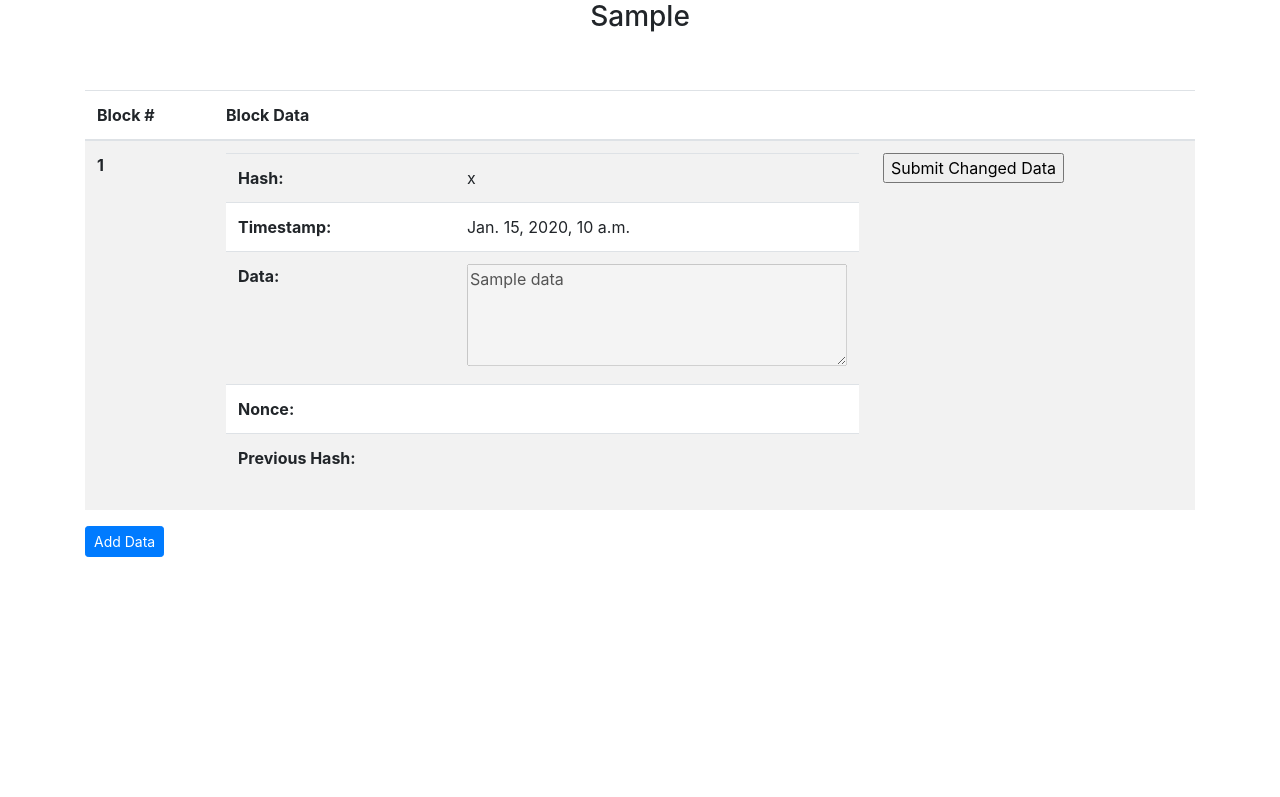
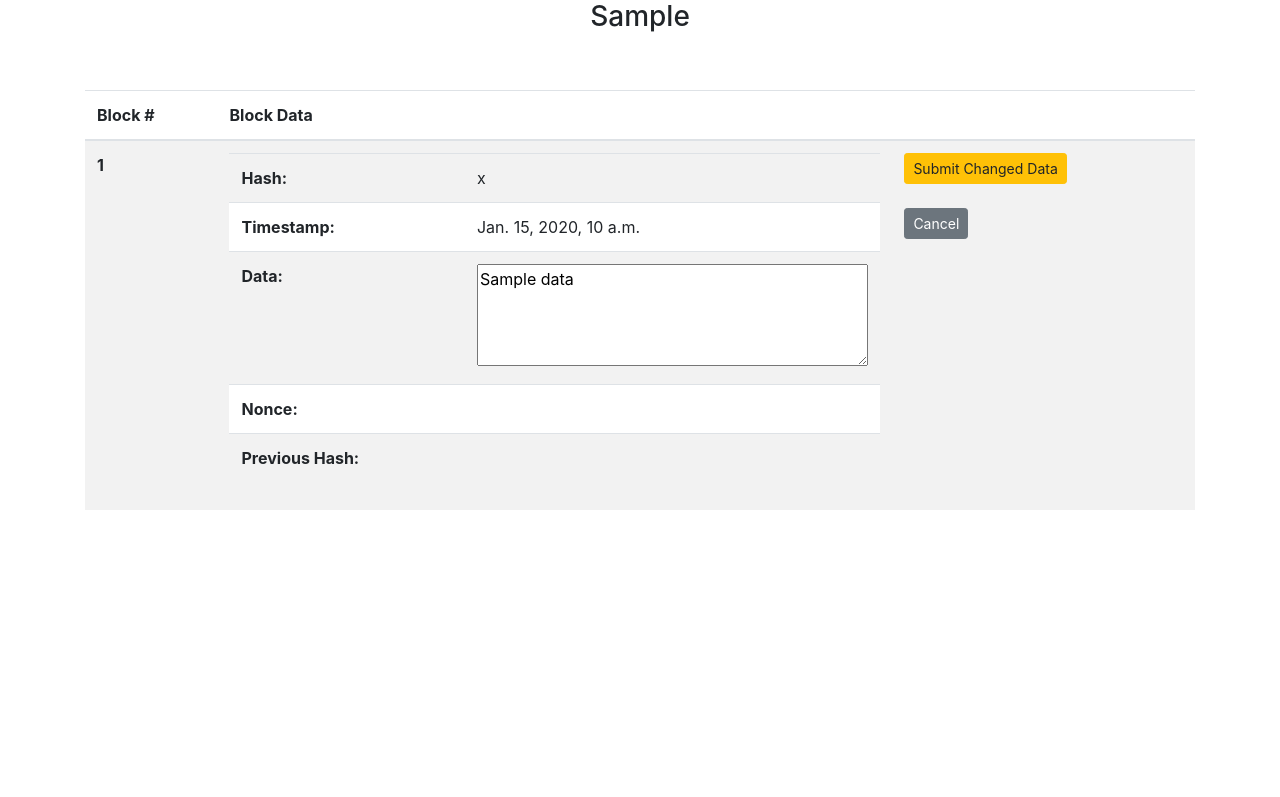
Before and after one commit to markguindi1/Blockchain-Platform-Project, a Django app: template blockchainplatform/bcplatform/templates/bcplatform/blockchain_corrupt_form_view.html in a window 1280 px wide. Shown: the part 56-853 px from the top of the page. After the commit the page ends 520 px from the top, so only its background shows below. Run offline with Django 3.2, Linux system fonts and the light colour scheme; the template is opened without the code that fills it: most values are stand-ins (such as "Sample title", 1, 10 or a date in 2020); some libraries are stand-ins or nearby versions.

Commit message:
Create template for corrupting BC

```diff
--- a/blockchainplatform/bcplatform/templates/bcplatform/blockchain_corrupt_form_view.html
+++ b/blockchainplatform/bcplatform/templates/bcplatform/blockchain_corrupt_form_view.html
@@ -7,12 +7,6 @@
 
     <h3 class="text-center">{{ bc }}</h3>
     <br />
-
-    {% if bc.admin == request.user.blockchainuser %}
-      <a href="{% url 'bcplatform:blockchain_update_view' bc.pk %}"><button type="button" class="btn btn-primary btn-sm">Update Blockchain</button></a>
-      <a href="{% url 'bcplatform:blockchain_delete_view' bc.pk %}"><button type="button" class="btn btn-danger btn-sm">Delete Blockchain</button></a>
-      <br />
-    {% endif %}
 
     <br />
     <div class="row">
@@ -48,7 +42,7 @@
                         <tr>
                           <th scope="row">Data:</th>
                           <!--<td>{{ block.data }}</td>-->
-                          <td><textarea name="new_data" rows="4" style="width: 100%; overflow-y: scroll;" disabled>{{ block.data }}</textarea></td>
+                          <td><textarea name="new_data" rows="4" style="width: 100%; overflow-y: scroll;">{{ block.data }}</textarea></td>
                         </tr>
                         <tr>
                           <th scope="row">Nonce:</th>
@@ -62,7 +56,10 @@
                   </td>
 
                   <td>
-                    <input type="submit" value="Submit Changed Data">
+                    <input type="submit" class="btn btn-warning btn-sm" value="Submit Changed Data">
+                    <br />
+                    <br />
+                    <a href="{% url 'bcplatform:blockchain_detail_view' bc.pk %}"><button type="button" class="btn btn-secondary btn-sm">Cancel </button></a>
                   </td>
                 </tr>
               </form>
@@ -70,7 +67,6 @@
           </tbody>
         </table>
 
-        <a href="{% url 'bcplatform:block_create_view' bc.pk %}"><button type="button" class="btn btn-primary btn-sm">Add Data</button></a>
       </div>
     </div>
 
```
